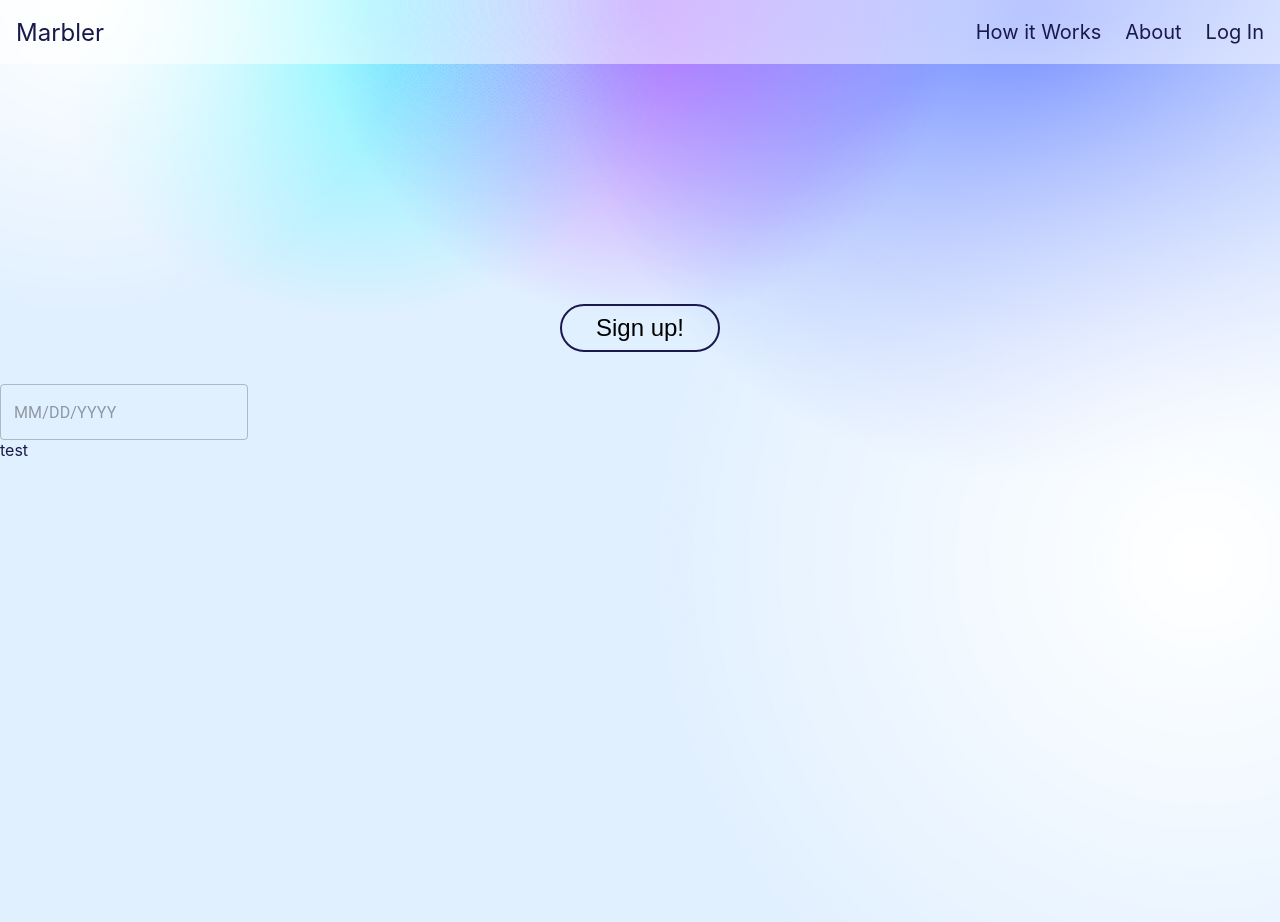
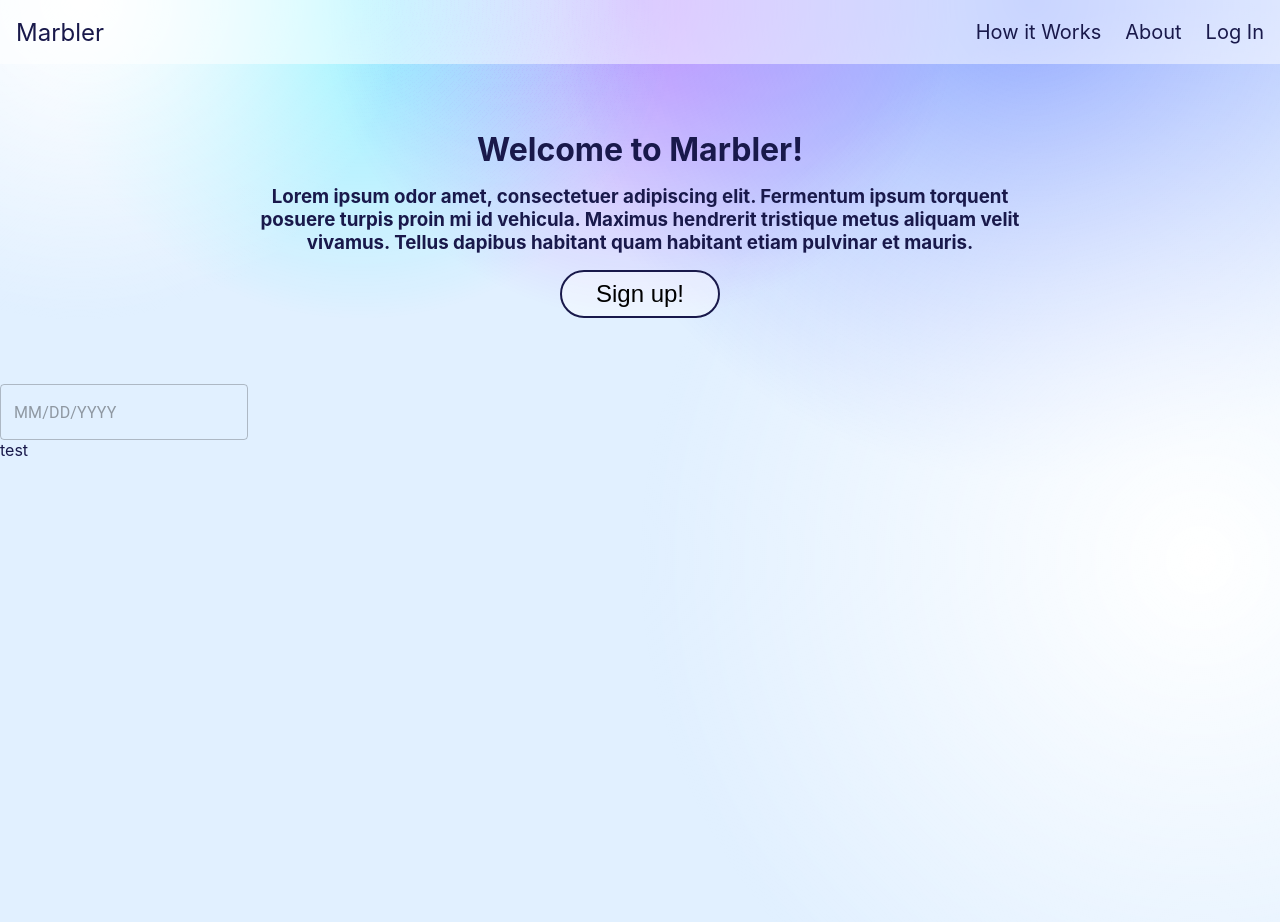
Before and after one commit to evan-baron/goal-calendar-react-app, a React (Create React App) app: page / in a window 1280 px wide. Shown: the top 922 px of the page. Built offline with nearby package versions, Linux system fonts and the light colour scheme.

Commit message:
more testing

```diff
--- a/src/components/Header/Header.css
+++ b/src/components/Header/Header.css
@@ -1,28 +1,36 @@
-* {
+.header {
     box-sizing: border-box;
+    display: flex;
+    flex-direction: column;
+    justify-content: center;
+    gap: 1rem;
+    align-items: center;
+    height: 20rem;
+    margin: 0;
 }
-
-.header {
-    display: flex;
-    justify-content: center;
-    align-items: flex-end;
-    height: 20rem;
+.hero-text {
+    margin: 0;
+    padding: 0;
+}
+.hero-description {
+    text-align: center;
+    width: 60%;
+    margin: 0;
+    padding: 0;
 }
 
 button {
     position: relative;
-    bottom: 2rem;
     height: 3rem;
     width: 10rem;
     font-size: 1.5rem;
     color: (25, 25, 75);
-    background-color: transparent;
+    background-color: rgba(255, 255, 255, .4);
     border: 2px solid rgb(25, 25, 75);
     border-radius: 1.5rem;
 }
 
 button:hover {
-    background-color: rgba(255, 255, 255, .5);
-    animation: fadeIn .25s;
+    background-color: rgba(255, 255, 255, .75);
     cursor: pointer;
 }
--- a/src/components/Header/Header.js
+++ b/src/components/Header/Header.js
@@ -7,6 +7,8 @@ const Header = () => {
     <>
         <HeaderBackground />
         <header className='header'>
+            <h1 className='hero-text'>Welcome to Marbler!</h1>
+            <h3 className='hero-description'>Lorem ipsum odor amet, consectetuer adipiscing elit. Fermentum ipsum torquent posuere turpis proin mi id vehicula. Maximus hendrerit tristique metus aliquam velit vivamus. Tellus dapibus habitant quam habitant etiam pulvinar et mauris.</h3>
             <button>Sign up!</button>
         </header>
     </>
--- a/src/components/Header/HeaderBackground.css
+++ b/src/components/Header/HeaderBackground.css
@@ -14,7 +14,7 @@
     height: 50rem;
     width: 50rem;
     transform: translate(-85%, -50%);
-    background: radial-gradient(20rem, rgba(0, 255, 255, .5), transparent);
+    background: radial-gradient(20rem, rgba(0, 255, 255, .35), transparent);
     mix-blend-mode: color-burn;
 }
 
@@ -22,7 +22,7 @@
     height: 50rem;
     width: 50rem;
     transform: translate(-50%, -50%);
-    background: radial-gradient(20rem, rgba(162, 0, 255, .5), transparent);
+    background: radial-gradient(20rem, rgba(162, 0, 255, .35), transparent);
     mix-blend-mode: color-burn;
 }
 
@@ -30,7 +30,7 @@
     height: 70rem;
     width: 70rem;
     transform: translate(-15%, -50%);
-    background: radial-gradient(30rem, rgba(0, 38, 255, 0.5), transparent);
+    background: radial-gradient(30rem, rgba(0, 38, 255, .35), transparent);
     mix-blend-mode: color-burn;
 }
 
```
